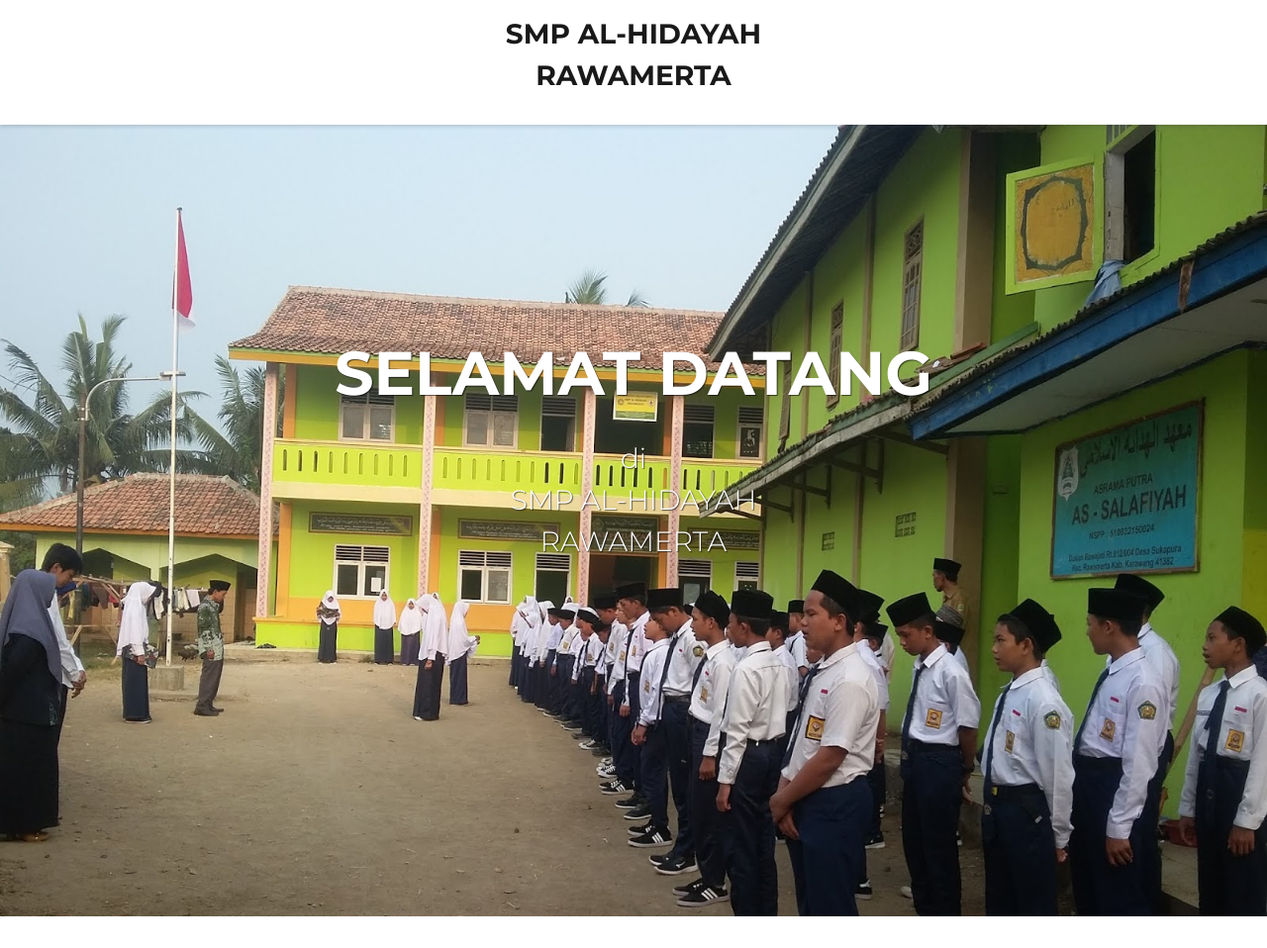
After one commit to PBOIF2SCHOOLAPPS/websmpalhidayah, a CodeIgniter app: page /ci3smpalhidayah/index.php/home/home/index in a window 1280 px wide. The commit adds this page. Shown: the whole page at 99% size. Run offline with CodeIgniter, Linux system fonts and the light colour scheme.

Commit message:
landing page

```diff
--- /dev/null
+++ b/application/controllers/home/Home.php
@@ -0,0 +1,10 @@
+<?php
+class Home extends CI_Controller
+{
+    public function index()
+    {
+        $data['title_header'] = "Beranda | SMP AL-HIDAYAH";
+        $data['title'] = "Beranda";
+        $this->load->view('home/home', $data);
+    }
+}
--- /dev/null
+++ b/application/views/home/home.php
@@ -0,0 +1,60 @@
+<!DOCTYPE html>
+<html lang="en">
+
+<head>
+    <meta charset="UTF-8">
+    <meta http-equiv="X-UA-Compatible" content="IE=edge">
+    <meta name="viewport" content="width=device-width, initial-scale=1.0">
+
+    <!-- css custom -->
+    <link href="<?php echo base_url() ?>assets/css/style.css" rel="stylesheet">
+
+    <!-- Custom fonts for this template-->
+    <link href="<?php echo base_url() ?>assets/vendor/fontawesome-free/css/all.min.css" rel="stylesheet" type="text/css">
+    <link href="https://fonts.googleapis.com/css?family=Nunito:200,200i,300,300i,400,400i,600,600i,700,700i,800,800i,900,900i" rel="stylesheet">
+
+    <link rel="preconnect" href="https://fonts.gstatic.com">
+    <link href="https://fonts.googleapis.com/css2?family=Montserrat:ital,wght@0,100;0,200;0,300;0,400;0,500;0,600;0,700;0,800;0,900;1,100;1,200;1,300;1,400;1,500;1,600;1,700;1,800;1,900&display=swap" rel="stylesheet">
+
+    <!-- Custom styles for this template-->
+    <link href="<?php echo base_url() ?>assets/css/sb-admin-2.css" rel="stylesheet">
+
+    <title>Document</title>
+</head>
+
+<body>
+    <!-- Navbar -->
+    <nav class="navbar navbar-expand-lg navbar-light bg-white shadow-sm nav-custom-home">
+        <a class="navbar-brand mx-auto" href="#">
+            <p class="text-center font-weight-bold">SMP AL-HIDAYAH <br>RAWAMERTA</p>
+        </a>
+    </nav>
+
+    <!-- JUMBOTRON -->
+    <div class="jumbotron jumbotron-fluid">
+        <div class="container text-center">
+            <h1 class="display-4 font-weight-bold">SELAMAT DATANG</h1>
+            <p class="lead ">di <br>SMP AL-HIDAYAH <br>RAWAMERTA</p>
+        </div>
+    </div>
+
+
+</body>
+
+<script src="<?php echo base_url() ?>assets/vendor/jquery/jquery.min.js"></script>
+<script src="<?php echo base_url() ?>assets/vendor/bootstrap/js/bootstrap.bundle.min.js"></script>
+
+<!-- Core plugin JavaScript-->
+<script src="<?php echo base_url() ?>assets/vendor/jquery-easing/jquery.easing.min.js"></script>
+
+<!-- Custom scripts for all pages-->
+<script src="<?php echo base_url() ?>assets/js/sb-admin-2.min.js"></script>
+
+<!-- Page level plugins -->
+<script src="<?php echo base_url() ?>assets/vendor/chart.js/Chart.min.js"></script>
+
+<!-- Page level custom scripts -->
+<script src="<?php echo base_url() ?>assets/js/demo/chart-area-demo.js"></script>
+<script src="<?php echo base_url() ?>assets/js/demo/chart-pie-demo.js"></script>
+
+</html>
--- a/application/views/template_admin/header.php
+++ b/application/views/template_admin/header.php
@@ -17,6 +17,9 @@
     <link href="<?php echo base_url() ?>assets/vendor/fontawesome-free/css/all.min.css" rel="stylesheet" type="text/css">
     <link href="https://fonts.googleapis.com/css?family=Nunito:200,200i,300,300i,400,400i,600,600i,700,700i,800,800i,900,900i" rel="stylesheet">
 
+    <link rel="preconnect" href="https://fonts.gstatic.com">
+    <link href="https://fonts.googleapis.com/css2?family=Montserrat&family=Pacifico&display=swap" rel="stylesheet">
+
     <!-- Custom styles for this template-->
     <link href="<?php echo base_url() ?>assets/css/sb-admin-2.css" rel="stylesheet">
 
--- a/assets/css/style.css
+++ b/assets/css/style.css
@@ -5,3 +5,60 @@
 .custom-text {
     background-color: rgba(3, 80, 111, 1);
 }
+
+
+/* HOME */
+
+.jumbotron {
+    background-image: url(../img/jumbotron_sekolah.jpg);
+    background-size: cover;
+    font-family: 'Montserrat', sans-serif;
+    text-shadow: 1px 1px 1px rgba(0, 0, 0, 0.6);
+    height: 400px;
+}
+
+.nav-custom-home p {
+    font-family: 'Montserrat', sans-serif;
+    font-size: 28px;
+}
+
+.jumbotron .display-4 {
+    color: white;
+    font-size: 38px;
+    margin-top: 75px;
+}
+
+.jumbotron p {
+    font-size: 28px;
+    color: white;
+    text-shadow: 1px 1px 1px rgba(0, 0, 0, 0.6);
+    font-weight: thin;
+    margin-top: 1em;
+}
+
+
+/* DESKTOP */
+
+@media (min-width: 992px) {
+    .jumbotron {
+        height: 700px;
+    }
+    .jumbotron .display-4 {
+        font-size: 62px;
+    }
+}
+
+
+/* Tablet */
+
+@media (min-width: 768px) {
+    .jumbotron {
+        height: 800px;
+    }
+    .jumbotron .display-4 {
+        margin-top: 150px;
+    }
+}
+
+
+/* HOME */
```
Also changed, not shown: application/controllers/Home.php (deleted, +0 -10 lines), application/views/home.php (deleted, +0 -15 lines), assets/img/jumbotron_sekolah.jpg (added).
